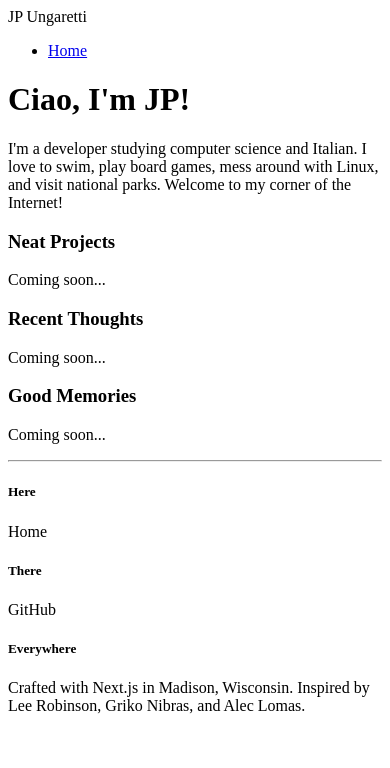
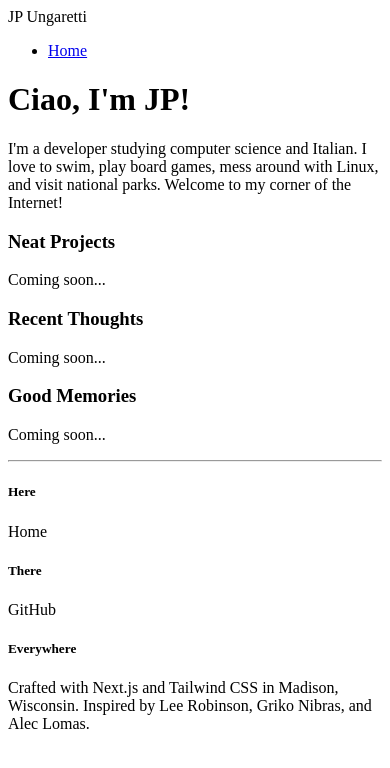
Before and after one commit to sbeczkiewicz/jungaretti.com, a Next.js app: page / in a window 390 px wide. Shown: the top 768 px of the page. Built offline with nearby package versions, Linux system fonts and the light colour scheme.

Commit message:
Make Footer responsive

```diff
--- a/src/components/Footer.js
+++ b/src/components/Footer.js
@@ -1,6 +1,6 @@
 function FooterColumn({ title, children }) {
   return (
-    <div className="ml-2 first:ml-0">
+    <div className="sm:ml-2 sm:first:ml-0">
       <h5 className="font-bold">{title}</h5>
       {children}
     </div>
@@ -11,7 +11,7 @@ export default function Footer() {
   return (
     <footer>
       <hr className="mb-1" />
-      <div className="flex">
+      <div className="sm:flex">
         <FooterColumn title="Here">
           <span>Home</span>
         </FooterColumn>
@@ -20,8 +20,8 @@ export default function Footer() {
         </FooterColumn>
         <FooterColumn title="Everywhere">
           <p>
-            Crafted with Next.js in Madison, Wisconsin. Inspired by Lee
-            Robinson, Griko Nibras, and Alec Lomas.
+            Crafted with Next.js and Tailwind CSS in Madison, Wisconsin.
+            Inspired by Lee Robinson, Griko Nibras, and Alec Lomas.
           </p>
         </FooterColumn>
       </div>
```
